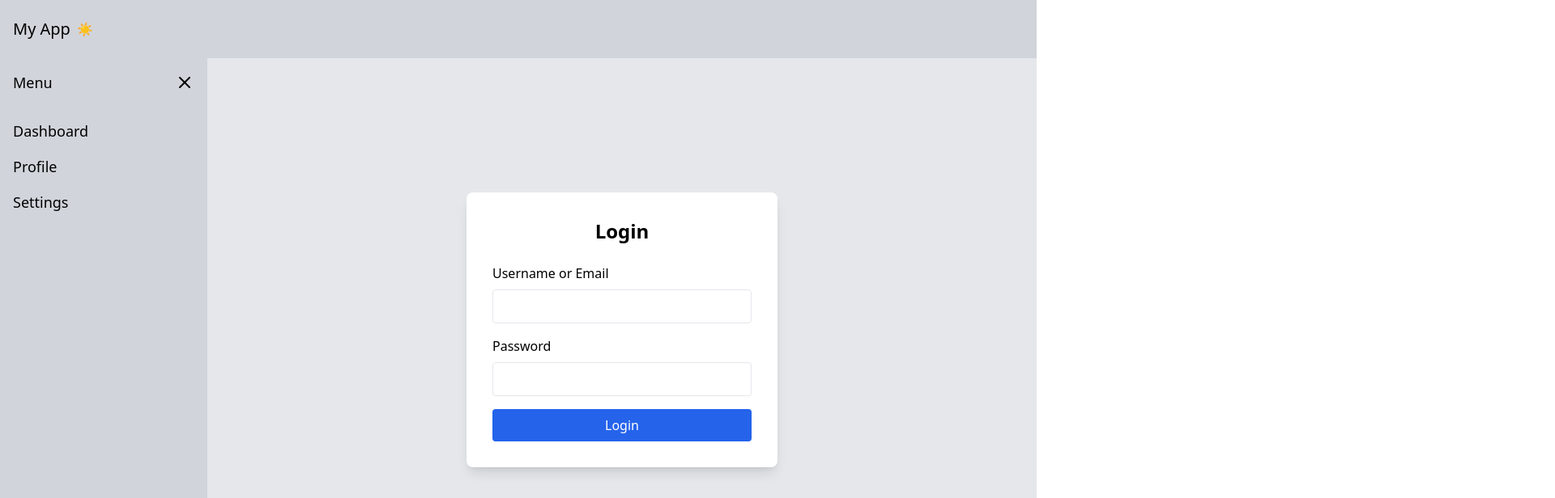
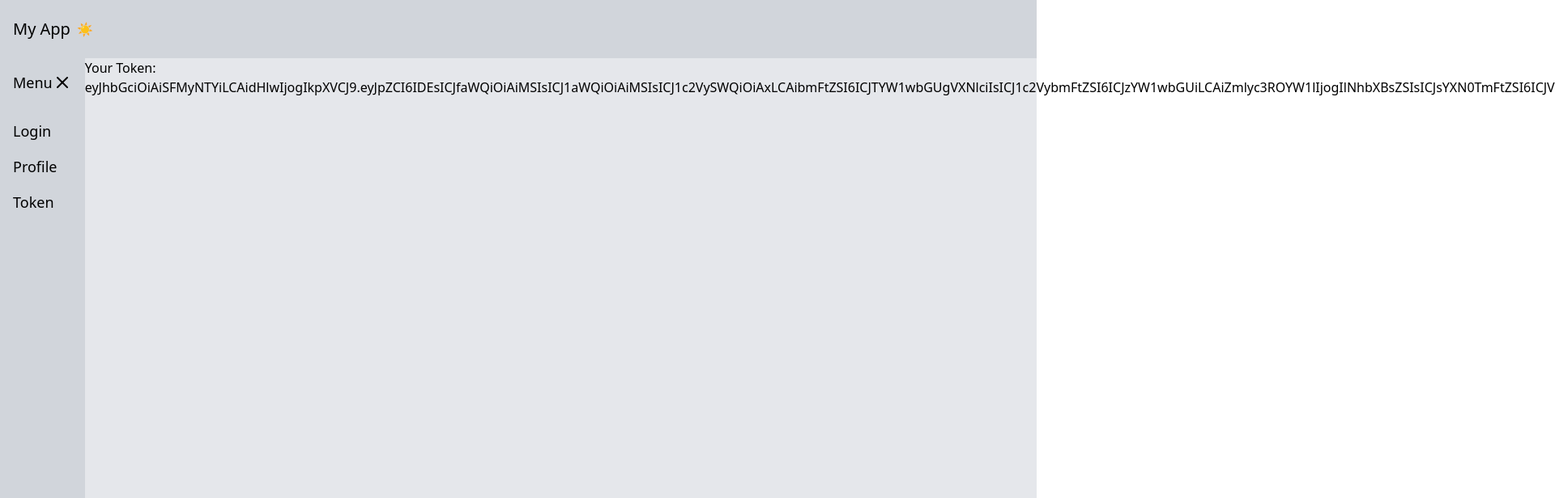
Before and after one commit to x14119641/tutorial_fastapi, a Vue app in the folder frontend/: page /token in a window 1280 px wide. Shown: the top 616 px of the page at 81% size, 1920 px wide, since content can reach past the window. Built offline with nearby package versions, Linux system fonts and the light colour scheme; sample sign-in values are in the browser's storage.

Commit message:
Added login, does not work if opens a new tab, though

```diff
--- a/frontend/src/components/BaseLayout.vue
+++ b/frontend/src/components/BaseLayout.vue
@@ -1,6 +1,5 @@
 <template>
   <div :class="darkMode ? 'bg-gray-900 text-white' : 'bg-gray-200 text-black'" class="min-h-screen flex flex-col">
-    <!-- Header -->
     <header class="p-4 flex items-center justify-between" :class="darkMode ? 'bg-gray-800' : 'bg-gray-300'">
       <div class="flex items-center">
         <h1 class="text-xl">My App</h1>
@@ -13,7 +12,7 @@
 
     <div class="flex flex-1">
       <SidebarComponent />
-      <LoginComponent />
+      <RouterView></RouterView>
     </div>
 
     <footer :class="darkMode ? 'bg-gray-800 text-white' : 'bg-gray-300 text-black'" class="p-4 text-center">
@@ -25,15 +24,13 @@
 <script>
 import { mapGetters } from 'vuex';
 import SidebarComponent from './SidebarComponent.vue';
-import LoginComponent from './LoginComponent.vue';
 
 export default {
   components: {
     SidebarComponent,
-    LoginComponent,
   },
   computed: {
-    ...mapGetters(['darkMode']),
+    ...mapGetters(['darkMode', 'sidebarOpen']), // Access darkMode and sidebarOpen from Vuex
   },
   methods: {
     toggleDarkMode() {
--- a/frontend/src/components/LoginComponent.vue
+++ b/frontend/src/components/LoginComponent.vue
@@ -1,11 +1,13 @@
 <template>
   <div class="flex flex-col items-center justify-center flex-grow">
-    <div :class="darkMode ? 'bg-gray-800 text-white' : 'bg-white text-black'" class="p-8 rounded-lg shadow-lg w-full max-w-sm">
+    <div :class="darkMode ? 'bg-gray-800 text-white' : 'bg-white text-black'"
+      class="p-8 rounded-lg shadow-lg w-full max-w-sm">
       <h2 class="text-2xl font-bold text-center mb-6">{{ title }}</h2>
       <form @submit.prevent="handleSubmit">
         <div class="mb-4">
           <label for="usernameOrEmail" class="block mb-2">Username or Email</label>
-          <input type="text" id="usernameOrEmail" v-model="usernameOrEmail" required class="w-full p-2 border rounded" />
+          <input type="text" id="usernameOrEmail" v-model="usernameOrEmail" required
+            class="w-full p-2 border rounded" />
         </div>
 
         <div class="mb-4">
@@ -23,6 +25,7 @@
 </template>
 
 <script>
+import axios from 'axios';
 import { mapGetters } from 'vuex';
 
 export default {
@@ -34,14 +37,34 @@ export default {
     return {
       title: 'Login',
       usernameOrEmail: '', // Single data property for username or email
-      password: ''
+      password: '',
     };
   },
   methods: {
     handleSubmit() {
-      // Handle login logic here
-      console.log(`Username or Email: ${this.usernameOrEmail}, Password: ${this.password}`);
-    }
+    const params = new FormData();
+    params.append('username', this.usernameOrEmail);
+    params.append('password', this.password);
+
+    axios({
+        url: 'login',
+        method: 'POST',
+        data: params,
+        headers: {
+            'Content-Type': 'multipart/form-data'
+        }
+    })
+    .then(response => {
+        const access_token = response.data.access_token; // Adjust according to your API response
+        this.$store.commit('setToken', `Bearer ${access_token}`); // Ensure you are using the namespaced commit
+        console.log('Token set in Vuex:', this.$store.getters['token']); // Check if the token is set correctly
+        this.$router.push('/whoami'); // Redirect to the whoami page
+    })
+    .catch(error => {
+        console.error(error);
+    });
+}
+
   }
 };
 </script>
--- a/frontend/src/components/SidebarComponent.vue
+++ b/frontend/src/components/SidebarComponent.vue
@@ -3,26 +3,24 @@
     <div class="p-4 flex justify-between">
       <h2 class="text-lg" v-if="sidebarOpen">Menu</h2>
       <button @click="toggleSidebar" class="focus:outline-none">
-          <svg v-if="!sidebarOpen" xmlns="http://www.w3.org/2000/svg" fill="none" viewBox="0 0 24 24"
-            stroke="currentColor" class="w-6 h-6">
-            <path stroke-linecap="round" stroke-linejoin="round" stroke-width="2" d="M4 6h16M4 12h16m-7 6h7" />
+        <svg v-if="!sidebarOpen" xmlns="http://www.w3.org/2000/svg" fill="none" viewBox="0 0 24 24" stroke="currentColor" class="w-6 h-6">
+          <path stroke-linecap="round" stroke-linejoin="round" stroke-width="2" d="M4 6h16M4 12h16m-7 6h7"/>
         </svg>
-          <svg v-else xmlns="http://www.w3.org/2000/svg" fill="none" viewBox="0 0 24 24" stroke="currentColor"
-            class="w-6 h-6">
-            <path stroke-linecap="round" stroke-linejoin="round" stroke-width="2" d="M6 18L18 6M6 6l12 12" />
+        <svg v-else xmlns="http://www.w3.org/2000/svg" fill="none" viewBox="0 0 24 24" stroke="currentColor" class="w-6 h-6">
+          <path stroke-linecap="round" stroke-linejoin="round" stroke-width="2" d="M6 18L18 6M6 6l12 12"/>
         </svg>
       </button>
     </div>
     <nav class="p-4">
       <ul>
         <li class="mb-4">
-            <a href="#" class="text-lg" :class="{ 'hidden': !sidebarOpen }">Dashboard</a>
+          <router-link to="/login" class="text-lg" :class="{ 'hidden': !sidebarOpen }">Login</router-link>
         </li>
         <li class="mb-4">
-            <a href="#" class="text-lg" :class="{ 'hidden': !sidebarOpen }">Profile</a>
+          <router-link to="/whoami" class="text-lg" :class="{ 'hidden': !sidebarOpen }">Profile</router-link>
         </li>
         <li>
-            <a href="#" class="text-lg" :class="{ 'hidden': !sidebarOpen }">Settings</a>
+          <router-link to="/token" class="text-lg" :class="{ 'hidden': !sidebarOpen }">Token</router-link>
         </li>
       </ul>
     </nav>
@@ -33,7 +31,6 @@
 import { mapGetters } from 'vuex';
 
 export default {
-    name: 'SidebarComponent',
   computed: {
     ...mapGetters(['darkMode', 'sidebarOpen']), // Access darkMode and sidebarOpen via Vuex getters
   },
--- a/frontend/src/main.js
+++ b/frontend/src/main.js
@@ -12,6 +12,36 @@ const app = createApp(App).use(router).use(store).use(PrimeVue)
 axios.defaults.withCredentials = true;
 axios.defaults.baseURL = 'http://127.0.0.1:8000/';  // the FastAPI backend
 
+
+// Axios request interceptor to add token to headers
+axios.interceptors.request.use(
+    config => {
+        const token = store.getters.token; // Access the token from Vuex store
+        if (token) {
+            config.headers['Authorization'] = token; // Add token to Authorization header
+        }
+        return config;
+    },
+    error => {
+        return Promise.reject(error);
+    }
+);
+
+
+axios.interceptors.response.use(
+    response => {
+        return response;
+    },
+    error => {
+        if (error.response.status === 401) {
+            // Token is invalid or expired, redirect to login page
+            store.commit('clearToken'); // Clear token from Vuex
+            router.push('/login'); // Redirect to login
+        }
+        return Promise.reject(error);
+    }
+);
+
 app.config.globalProperties.$axios = axios
 
 
--- a/frontend/src/router/index.js
+++ b/frontend/src/router/index.js
@@ -2,6 +2,9 @@ import { createRouter, createWebHistory } from 'vue-router'
 import HomeView from '../views/HomeView.vue'
 import HelloWorld2 from '@/components/HelloWorld2.vue'
 import LoginComponent from '@/components/LoginComponent.vue'
+import WhoamiView from '@/views/WhoamiView.vue'
+import TokenView from '@/views/TokenView.vue'
+import store from '@/store'
 
 const routes = [
   {
@@ -12,7 +15,19 @@ const routes = [
   {
     path: '/login',
     name: 'login',
-    component: LoginComponent
+    component: LoginComponent,
+  },
+  {
+    path: '/whoami',
+    name: 'whoami',
+    component: WhoamiView,
+    meta: {requiresAuth:true}
+  },
+  {
+    path: '/token',
+    name: 'token',
+    component: TokenView,
+    meta: {requiresAuth:true}
   },
   {
     path: '/about',
@@ -34,4 +49,16 @@ const router = createRouter({
   routes
 })
 
+router.beforeEach((to, from, next) => {
+  console.log('store:', store.state); // Log the entire state to see if token is being set
+  const isAuthenticated = store.getters['token'] !== null; // Use namespaced getter
+  if (to.matched.some(record => record.meta.requiresAuth) && !isAuthenticated) {
+      next({ name: 'login' }); // Redirect to login if not authenticated
+  } else {
+      next(); // Proceed to the route
+  }
+});
+
+
+
 export default router
--- a/frontend/src/store/index.js
+++ b/frontend/src/store/index.js
@@ -1,21 +1,13 @@
-// store/index.js
 import { createStore } from 'vuex';
+import darkMode from './modules/darkMode';
+import sideBar from './modules/sideBar';
+import token from './modules/token';
 
 export default createStore({
-  state: {
-    darkMode: false,
-    sidebarOpen: true, // Add sidebar state if needed
+  modules: {
+    darkMode,
+    sideBar,
+    token,
   },
-  mutations: {
-    toggleDarkMode(state) {
-      state.darkMode = !state.darkMode;
-    },
-    toggleSidebar(state) {
-      state.sidebarOpen = !state.sidebarOpen;
-    },
-  },
-  getters: {
-    darkMode: (state) => state.darkMode,
-    sidebarOpen: (state) => state.sidebarOpen,
-  },
+  strict: true, // Enforce best practices in development
 });
--- /dev/null
+++ b/frontend/src/store/modules/darkMode.js
@@ -0,0 +1,13 @@
+export default {
+  state: {
+    darkMode: false,
+  },
+  mutations: {
+    toggleDarkMode(state) {
+      state.darkMode = !state.darkMode;
+    },
+  },
+  getters: {
+    darkMode: (state) => state.darkMode,
+  },
+};
--- /dev/null
+++ b/frontend/src/store/modules/sideBar.js
@@ -0,0 +1,13 @@
+export default {
+  state: {
+    sidebarOpen: true,
+  },
+  mutations: {
+    toggleSidebar(state) {
+      state.sidebarOpen = !state.sidebarOpen;
+    },
+  },
+  getters: {
+    sidebarOpen: (state) => state.sidebarOpen,
+  },
+};
--- /dev/null
+++ b/frontend/src/store/modules/token.js
@@ -0,0 +1,20 @@
+// store/modules/token.js
+
+export default {
+    state: {
+        token: sessionStorage.getItem('token') || null,
+    },
+    mutations: {
+        setToken(state, token) {
+            state.token = token;
+            sessionStorage.setItem('token', token);
+        },
+        clearToken(state) {
+            state.token = null;
+            sessionStorage.removeItem('token');
+        }
+    },
+    getters: {
+        token: (state) => state.token,
+    }
+};
--- /dev/null
+++ b/frontend/src/views/TokenView.vue
@@ -0,0 +1,19 @@
+<template>
+    <div>
+        <h1>Your Token: {{ token }}</h1>
+    </div>
+</template>
+
+<script>
+import { mapGetters } from 'vuex';
+
+export default {
+    name: 'TokenView',
+    computed: {
+        ...mapGetters(['token']), // Ensure this matches the getter name
+    },
+    created() {
+        console.log("Token in tokenView:", this.token); // Log the token
+    }
+};
+</script>
--- /dev/null
+++ b/frontend/src/views/WhoamiView.vue
@@ -0,0 +1,45 @@
+<template>
+    <div>
+        <h1>User Info</h1>
+        <p v-if="user">{{ user }}</p>
+    </div>
+</template>
+
+<script>
+import axios from 'axios';
+import { mapGetters } from 'vuex';
+
+export default {
+    name: 'WhoamiComponent',
+    data() {
+        return {
+            user: null,
+        };
+    },
+    computed: {
+        ...mapGetters(['token']), // Use the getter directly
+    },
+    created() {
+        console.log("Token in WhoamiComponent:", this.token); // Log the token
+
+        if (this.token) {
+            axios({
+                url: '/users/whoami',
+                method: 'GET',
+                headers: {
+                    Authorization: `${this.token}`,
+                },
+            })
+                .then(response => {
+                    this.user = response.data; // Handle user data
+                })
+                .catch(error => {
+                    console.error("Error fetching user data:", error.response ? error.response.data : error);
+                });
+        } else {
+            this.$router.push('/login'); // Redirect to login if no token
+        }
+    },
+
+};
+</script>
```
Also changed, not shown: 2 other files (tests, documents, lock files or other folders). Lines whose indentation alone changed are shown as unchanged.
